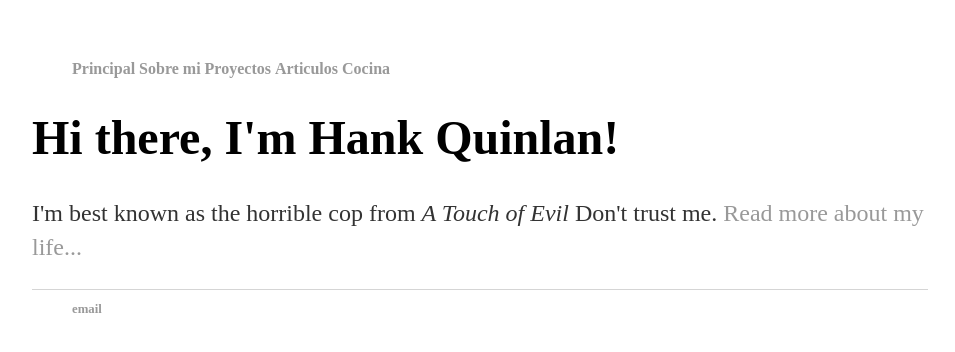
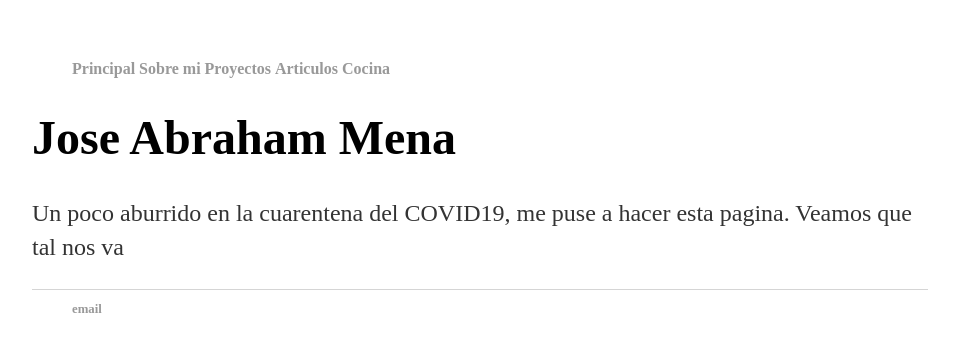
Before and after one commit to joseabraham-mena/joseabraham-mena, a Jekyll site: the page built from index.html, in a window 1280 px wide. Shown: the top 352 px of the page, without its empty margins (160-1115 px from the left). Built offline with Jekyll 4.4.1, drawn with Linux system fonts in a browser that asks for light colours.

Commit message:
Update index.html

```diff
--- a/index.html
+++ b/index.html
@@ -3,6 +3,6 @@ layout: default
 title: Jose Abraham Mena
 ---
 <div class="blurb">
-	<h1>Hi there, I'm Hank Quinlan!</h1>
-	<p>I'm best known as the horrible cop from <em>A Touch of Evil</em> Don't trust me. <a href="/about">Read more about my life...</a></p>
+	<h1>Jose Abraham Mena</h1>
+	<p>Un poco aburrido en la cuarentena del COVID19, me puse a hacer esta pagina. Veamos que tal nos va</p>
 </div><!-- /.blurb -->
```
